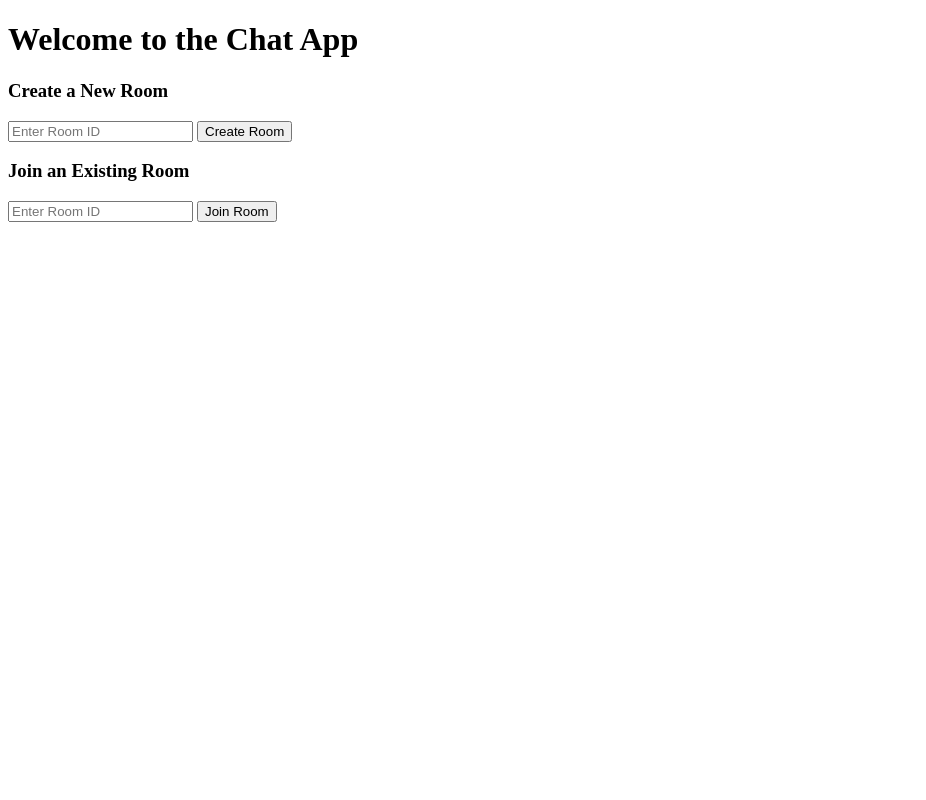
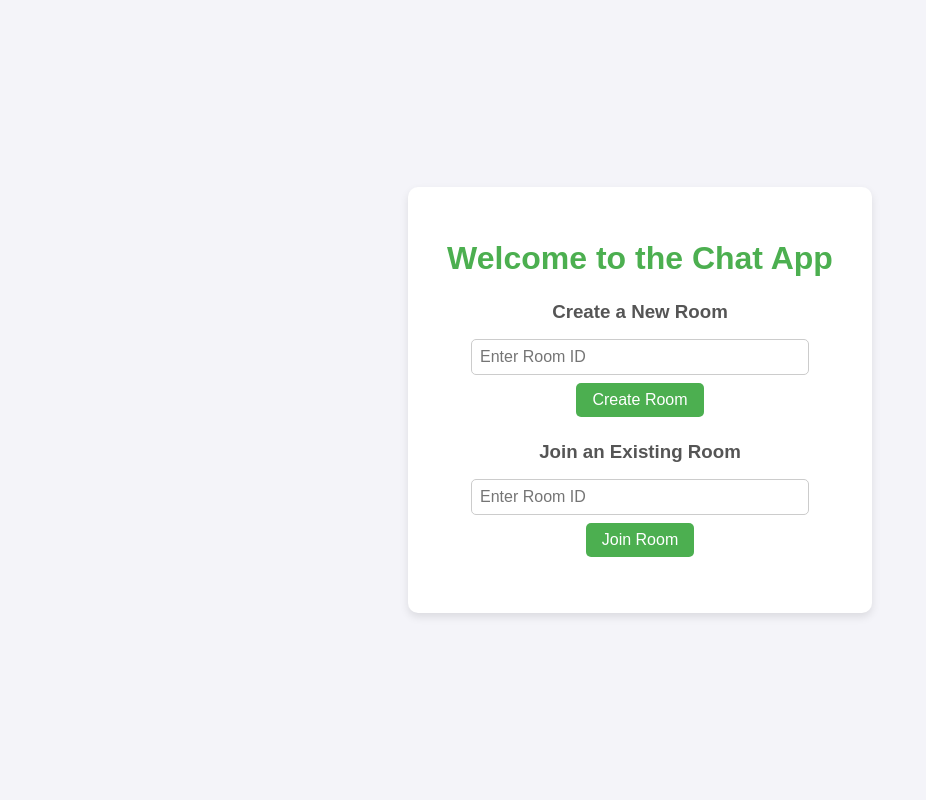
Before and after one commit to Canada101/CN-game, a Flask app: page / in a window 1280 px wide. Shown: the whole page, without its empty margins (0-926 px from the left). Run offline with Flask 3, Linux system fonts and the light colour scheme.

Commit message:
added css for beautification and customer use

```diff
--- a/templates/main.html
+++ b/templates/main.html
@@ -1,24 +1,81 @@
 <!DOCTYPE html>
-<html>
+<html lang="en">
 <head>
+    <meta charset="UTF-8">
+    <meta name="viewport" content="width=device-width, initial-scale=1.0">
     <title>Chat Home</title>
+    <style>
+        body {
+            font-family: Arial, sans-serif;
+            background-color: #f4f4f9;
+            color: #333;
+            margin: 0;
+            padding: 0;
+            display: flex;
+            justify-content: center;
+            align-items: center;
+            height: 100vh;
+        }
+        .container {
+            text-align: center;
+            background: #fff;
+            padding: 2rem;
+            border-radius: 10px;
+            box-shadow: 0 4px 8px rgba(0, 0, 0, 0.1);
+            width: 90%;
+            max-width: 400px;
+        }
+        h1 {
+            color: #4caf50;
+            margin-bottom: 1rem;
+        }
+        h3 {
+            color: #555;
+            margin-top: 1.5rem;
+            margin-bottom: 1rem;
+        }
+        form {
+            margin-bottom: 1.5rem;
+        }
+        input[type="text"] {
+            width: 80%;
+            padding: 0.5rem;
+            margin-bottom: 0.5rem;
+            border: 1px solid #ccc;
+            border-radius: 5px;
+            font-size: 1rem;
+        }
+        button {
+            background-color: #4caf50;
+            color: white;
+            border: none;
+            padding: 0.5rem 1rem;
+            border-radius: 5px;
+            cursor: pointer;
+            font-size: 1rem;
+        }
+        button:hover {
+            background-color: #45a049;
+        }
+    </style>
 </head>
 <body>
+    <div class="container">
         <h1>Welcome to the Chat App</h1>
 
-    <!-- Button to create a new room -->
+        <!-- Section to create a new room -->
         <h3>Create a New Room</h3>
         <form action="/create_room" method="POST">
             <input type="text" name="room_id" placeholder="Enter Room ID" required>
             <button type="submit">Create Room</button>
         </form>
 
-    <!-- Button to join an existing room -->
+        <!-- Section to join an existing room -->
         <h3>Join an Existing Room</h3>
         <form action="/join_room" method="POST">
             <input type="text" name="room_id" placeholder="Enter Room ID" required>
             <button type="submit">Join Room</button>
         </form>
-
+    </div>
 </body>
 </html>
```
Lines whose indentation alone changed are shown as unchanged.
